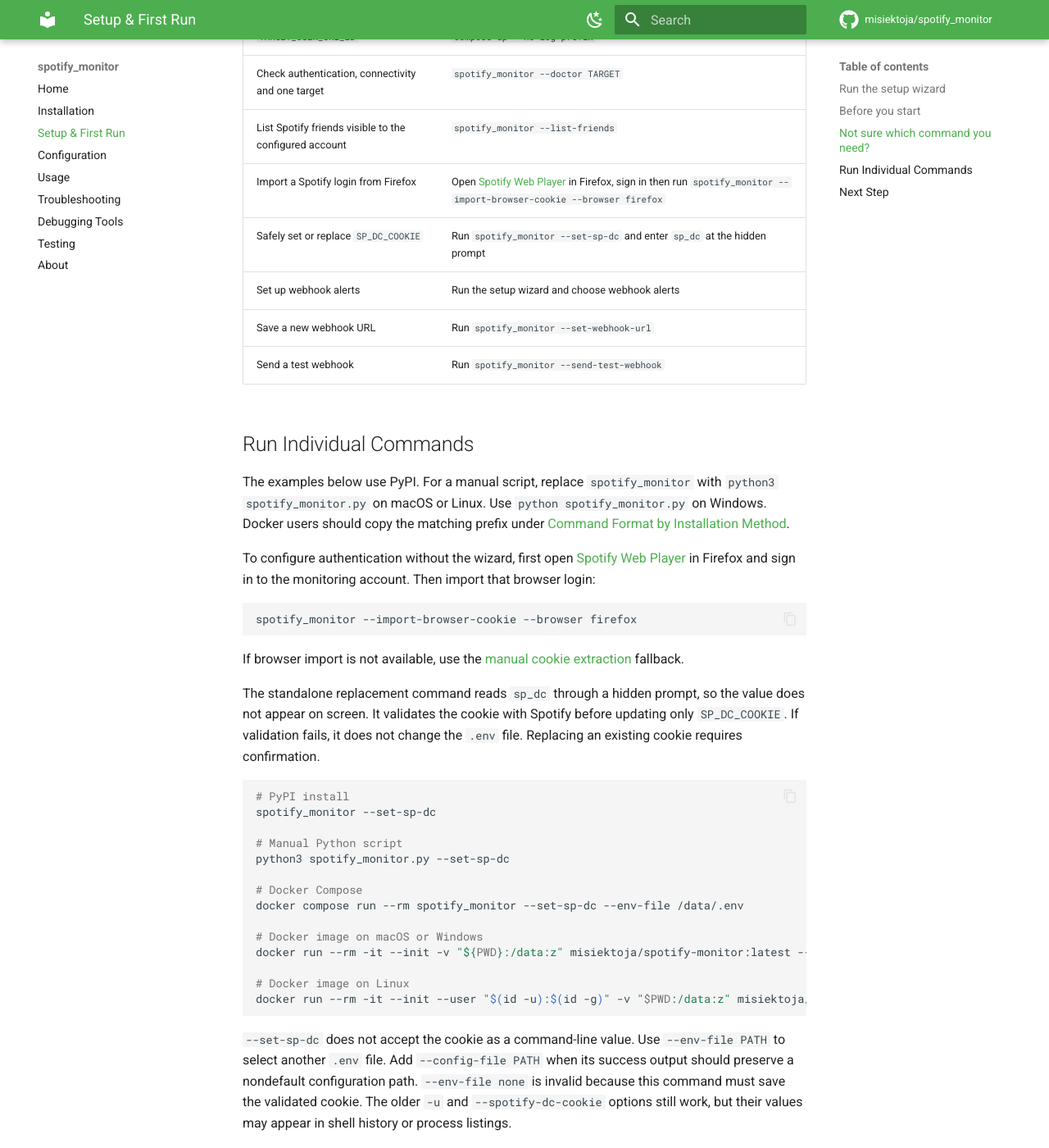
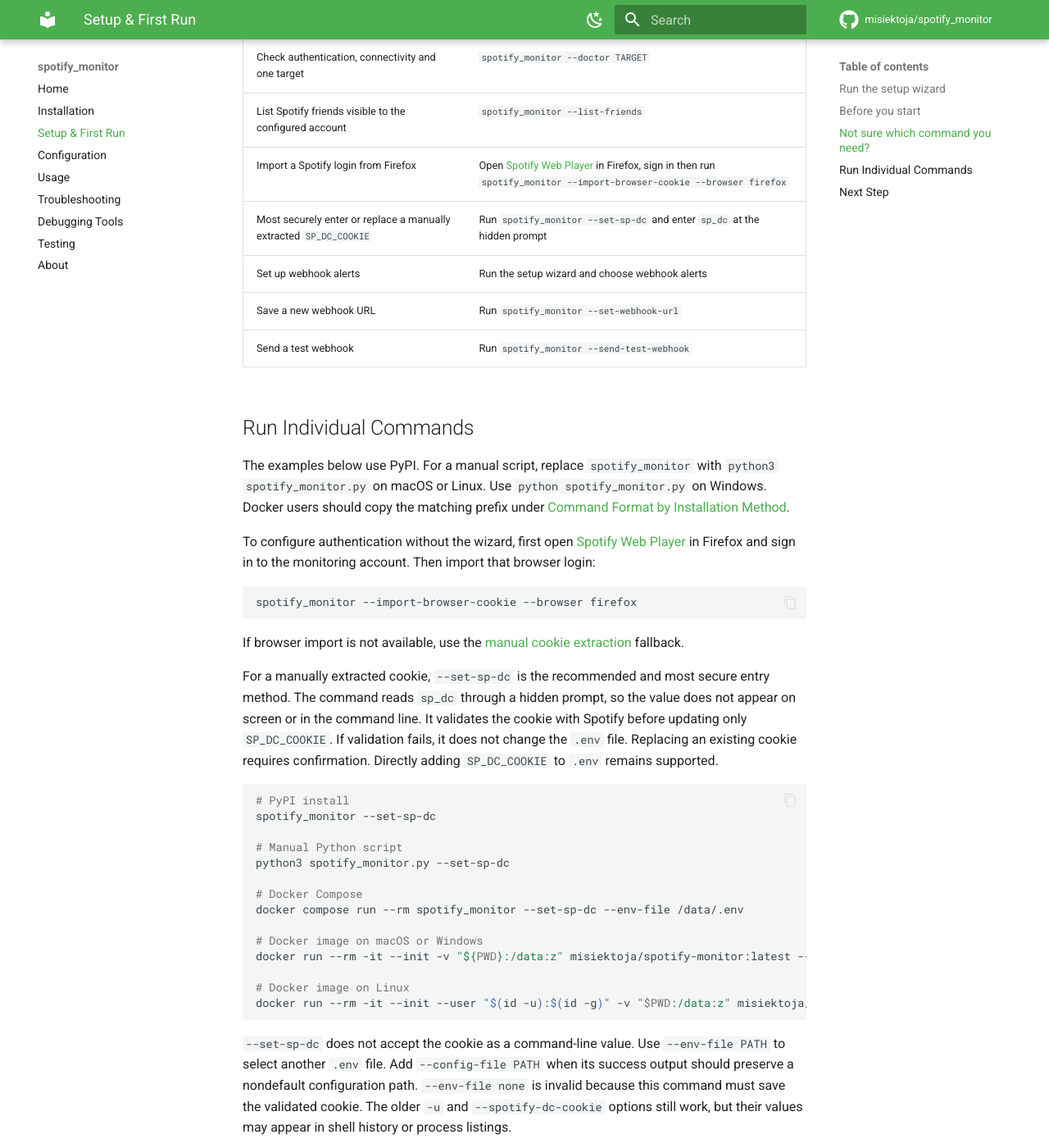
Before and after one commit to misiektoja/spotify_monitor, an MkDocs documentation site: the page built from docs/setup-and-first-run.md, in a window 1280 px wide and 1400 px high, scrolled down 2315 px. Shown: the whole window at 82% size. Built offline with MkDocs 1.6.1 and Material for MkDocs 9.7.7, drawn with Linux system fonts in a browser that asks for light colours; comment, search, counter and statistics services are not loaded.

Commit message:
docs: recommend set sp dc during setup

````diff
--- a/docs/setup-and-first-run.md
+++ b/docs/setup-and-first-run.md
@@ -99,7 +99,7 @@
 | Check authentication, connectivity and one target | `spotify_monitor --doctor TARGET` |
 | List Spotify friends visible to the configured account | `spotify_monitor --list-friends` |
 | Import a Spotify login from Firefox | Open [Spotify Web Player](https://open.spotify.com/) in Firefox, sign in then run `spotify_monitor --import-browser-cookie --browser firefox` |
-| Safely set or replace `SP_DC_COOKIE` | Run `spotify_monitor --set-sp-dc` and enter `sp_dc` at the hidden prompt |
+| Most securely enter or replace a manually extracted `SP_DC_COOKIE` | Run `spotify_monitor --set-sp-dc` and enter `sp_dc` at the hidden prompt |
 | Set up webhook alerts | Run the setup wizard and choose webhook alerts |
 | Save a new webhook URL | Run `spotify_monitor --set-webhook-url` |
 | Send a test webhook | Run `spotify_monitor --send-test-webhook` |
@@ -117,7 +117,7 @@
 
 If browser import is not available, use the [manual cookie extraction](configuration.md#manual-cookie-extraction) fallback.
 
-The standalone replacement command reads `sp_dc` through a hidden prompt, so the value does not appear on screen. It validates the cookie with Spotify before updating only `SP_DC_COOKIE`. If validation fails, it does not change the `.env` file. Replacing an existing cookie requires confirmation.
+For a manually extracted cookie, `--set-sp-dc` is the recommended and most secure entry method. The command reads `sp_dc` through a hidden prompt, so the value does not appear on screen or in the command line. It validates the cookie with Spotify before updating only `SP_DC_COOKIE`. If validation fails, it does not change the `.env` file. Replacing an existing cookie requires confirmation. Directly adding `SP_DC_COOKIE` to `.env` remains supported.
 
 ```sh
 # PyPI install
````
